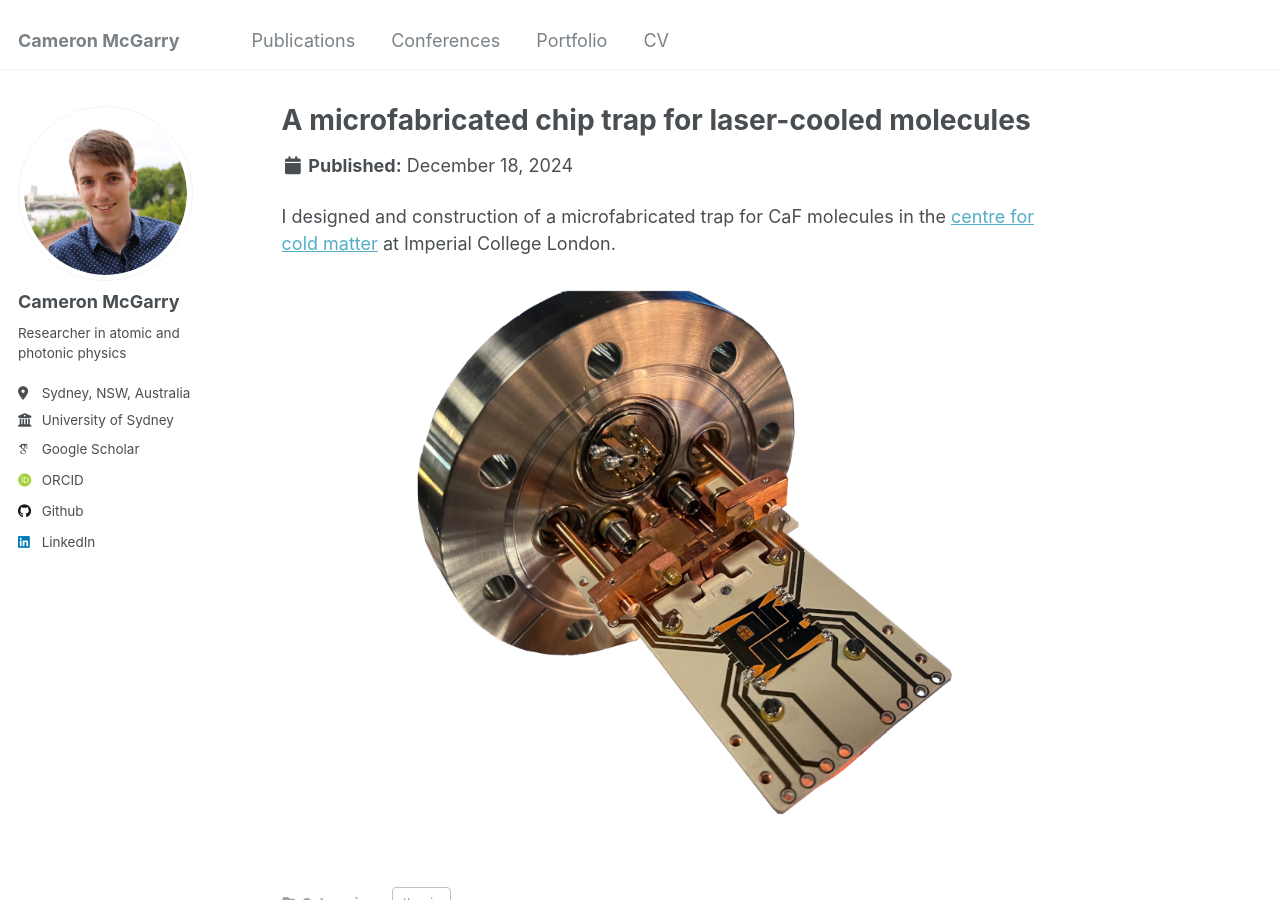
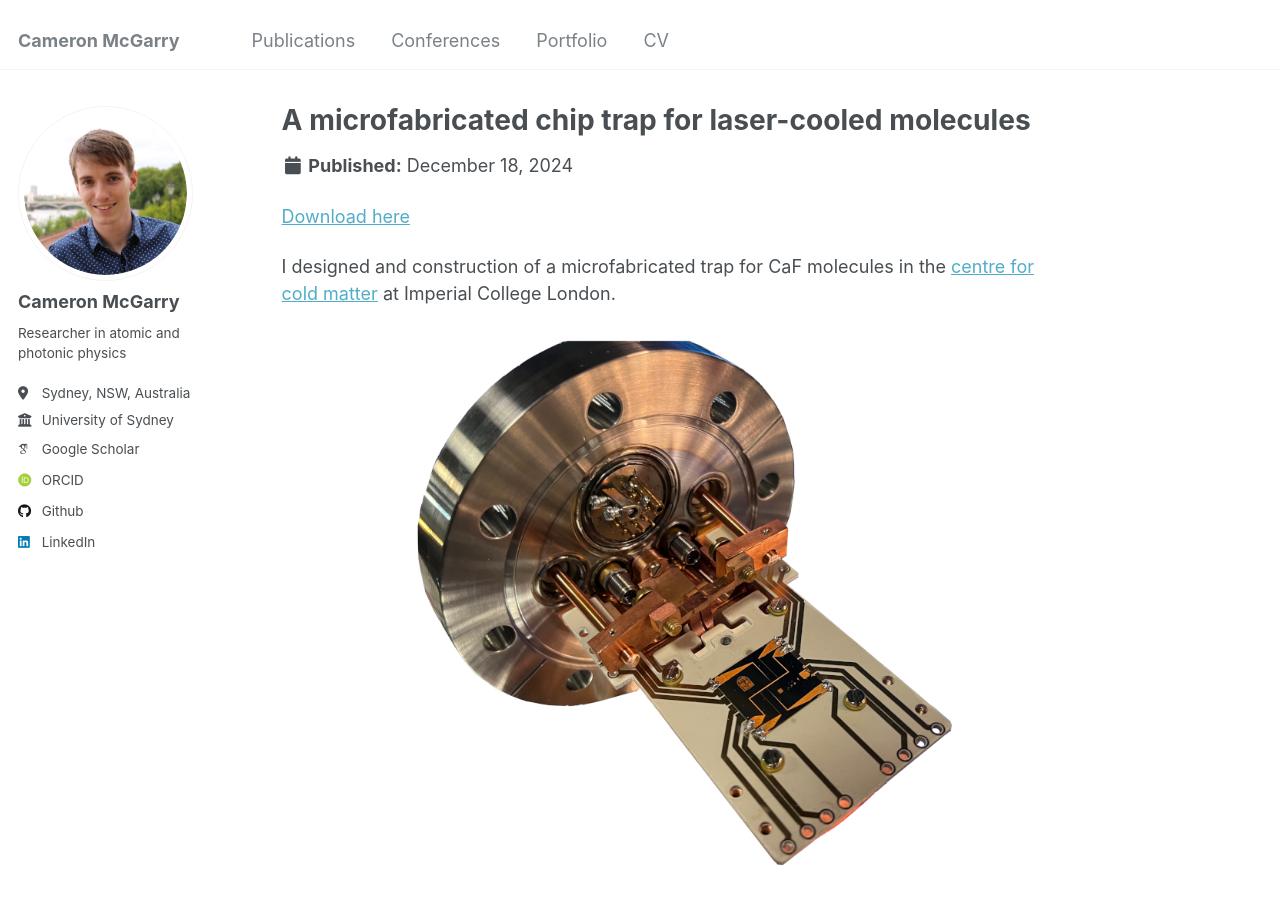
Before and after one commit to mcgarc/mcgarc.github.io, a Jekyll site: the page built from _publications/thesis.md, in a window 1280 px wide and 900 px high. Built offline with Jekyll 4.4.1, drawn with Linux system fonts in a browser that asks for light colours; some web fonts are replaced.

Commit message:
Add thesis download link on its page

```diff
--- a/_publications/thesis.md
+++ b/_publications/thesis.md
@@ -7,6 +7,8 @@ excerpt: "<img src='/images/chip_pic_web.png'>"
 paperurl: '/files/McGarry-C-2023-PhD-Thesis.pdf'
 ---
 
+[Download here](/files/McGarry-C-2023-PhD-Thesis.pdf)
+
 I designed and construction of a microfabricated trap for CaF molecules in
 the [centre for cold matter](https://www.imperial.ac.uk/centre-for-cold-matter/) at Imperial College London.
 
```
